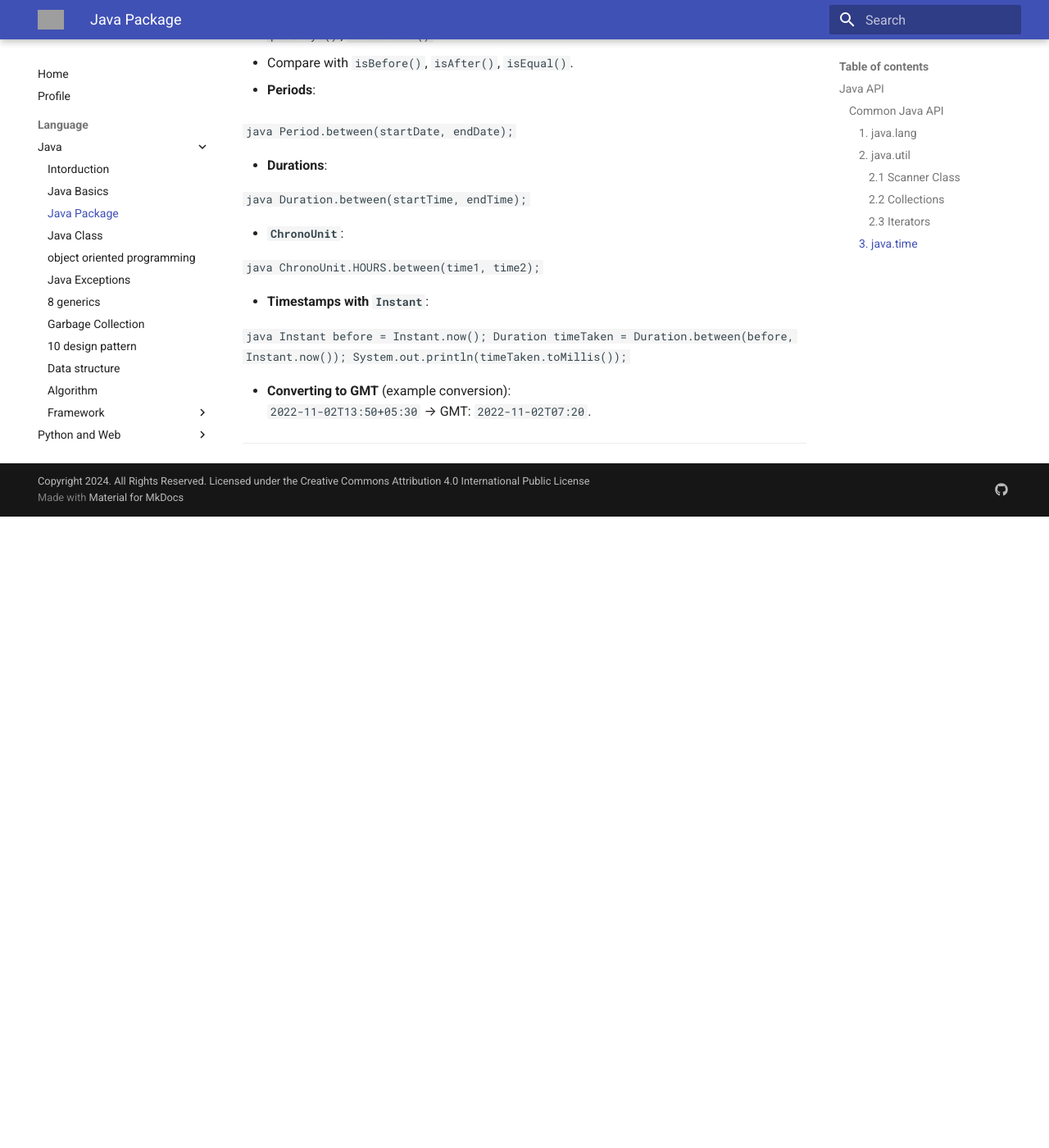
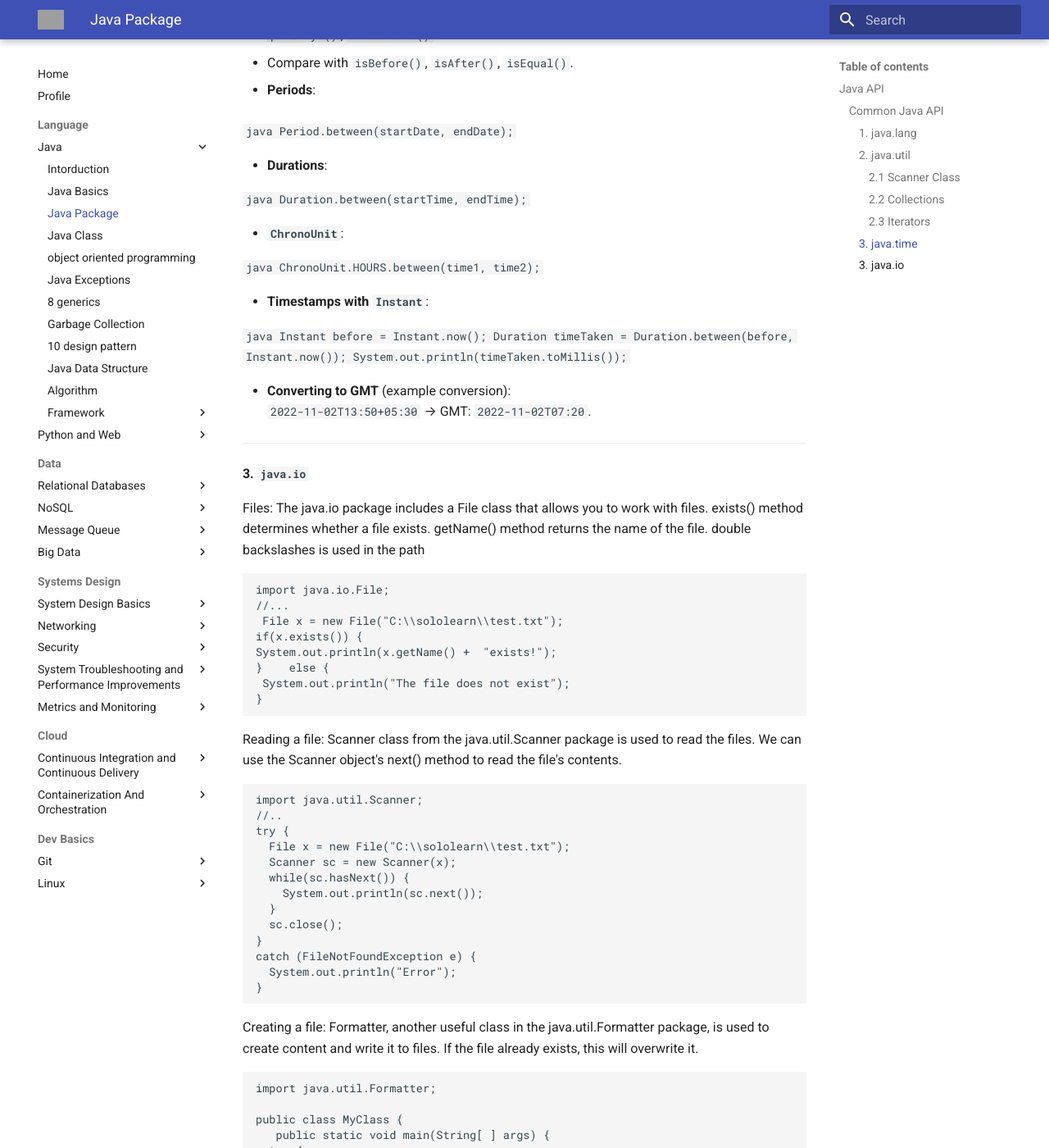
Before and after one commit to moascode/hub, an MkDocs documentation site: the page built from courses/language/java/3_package.md, in a window 1280 px wide and 1400 px high, scrolled down 2342 px. Shown: the whole window at 82% size. Built offline with MkDocs 1.6.1 and Material for MkDocs 9.7.7, drawn with Linux system fonts in a browser that asks for light colours; before the commit the page ends 2972 px from its top, so only the background shows below that; some of the changed text lies outside the part shown; grey boxes are pictures that could not be loaded.

Commit message:
Add data structure

````diff
--- a/courses/language/java/3_package.md
+++ b/courses/language/java/3_package.md
@@ -142,3 +142,69 @@
   `2022-11-02T13:50+05:30` → GMT: `2022-11-02T07:20`.
 
 ---
+
+#### 3. `java.io`
+
+Files: The java.io package includes a File class that allows you to work with files. exists() method determines whether a file exists. getName() method returns the name of the file. double backslashes is used in the path
+
+```java
+import java.io.File;
+//...
+ File x = new File("C:\\sololearn\\test.txt");
+if(x.exists()) {
+System.out.println(x.getName() +  "exists!");
+}    else {
+ System.out.println("The file does not exist");
+}
+```
+
+Reading a file: Scanner class from the java.util.Scanner package is used to read the files. We can use the Scanner object's next() method to read the file's contents.
+
+```java
+import java.util.Scanner;
+//..
+try {
+  File x = new File("C:\\sololearn\\test.txt");
+  Scanner sc = new Scanner(x);
+  while(sc.hasNext()) {
+    System.out.println(sc.next());
+  }
+  sc.close();
+}
+catch (FileNotFoundException e) {
+  System.out.println("Error");
+}
+```
+
+Creating a file: Formatter, another useful class in the java.util.Formatter package, is used to create content and write it to files. If the file already exists, this will overwrite it.
+
+```java
+import java.util.Formatter;
+
+public class MyClass {
+   public static void main(String[ ] args) {
+  try {
+    Formatter f = new Formatter("C:\\sololearn\\test.txt");
+  } catch (Exception e) {
+      System.out.println("Error");
+  }
+  }
+}
+```
+
+Writing to a file: format() method of Formatter class is used to write content to files. \r\n is the newline symbol in Windows. \r = return, moves all the way to the left, but doesn't move down, \n = newline, moves down but not horizontally. %s mean a string and get's replaced by the first parameter
+
+```java
+import java.util.Formatter;
+//...
+try {
+    Formatter f = new Formatter("C:\\sololearn\\test.txt");
+    f.format("%s %s %s", "1","John", "Smith \r\n");
+    f.format("%s %s %s", "2","Amy", "Brown");
+    f.close();
+  } catch (Exception e) {
+    System.out.println("Error");
+  }
+  ```
+
+---
````
Also changed, not shown: courses/language/java/data_structure.md (+86 -0 lines), courses/language/java/7_concurrency.md (line endings or trailing spaces).
